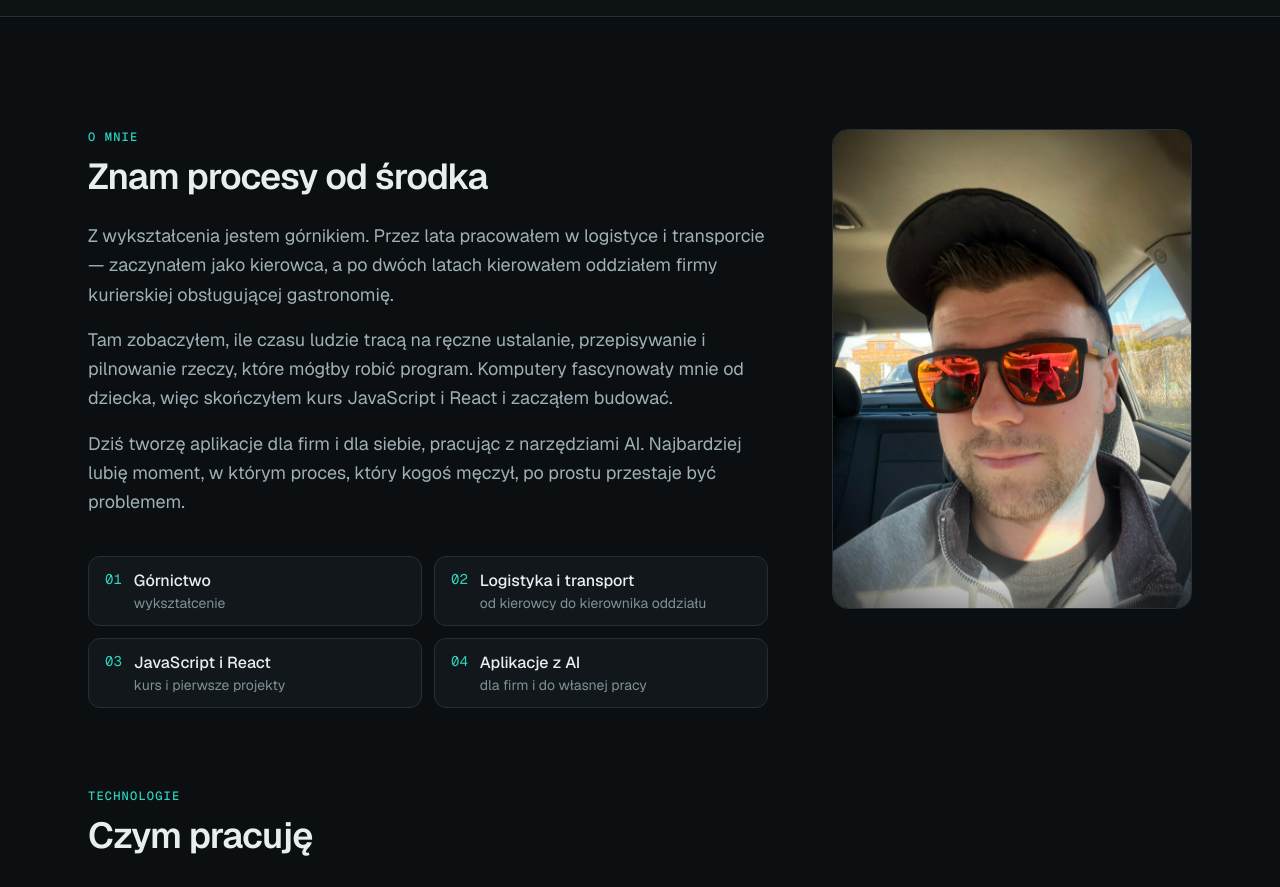
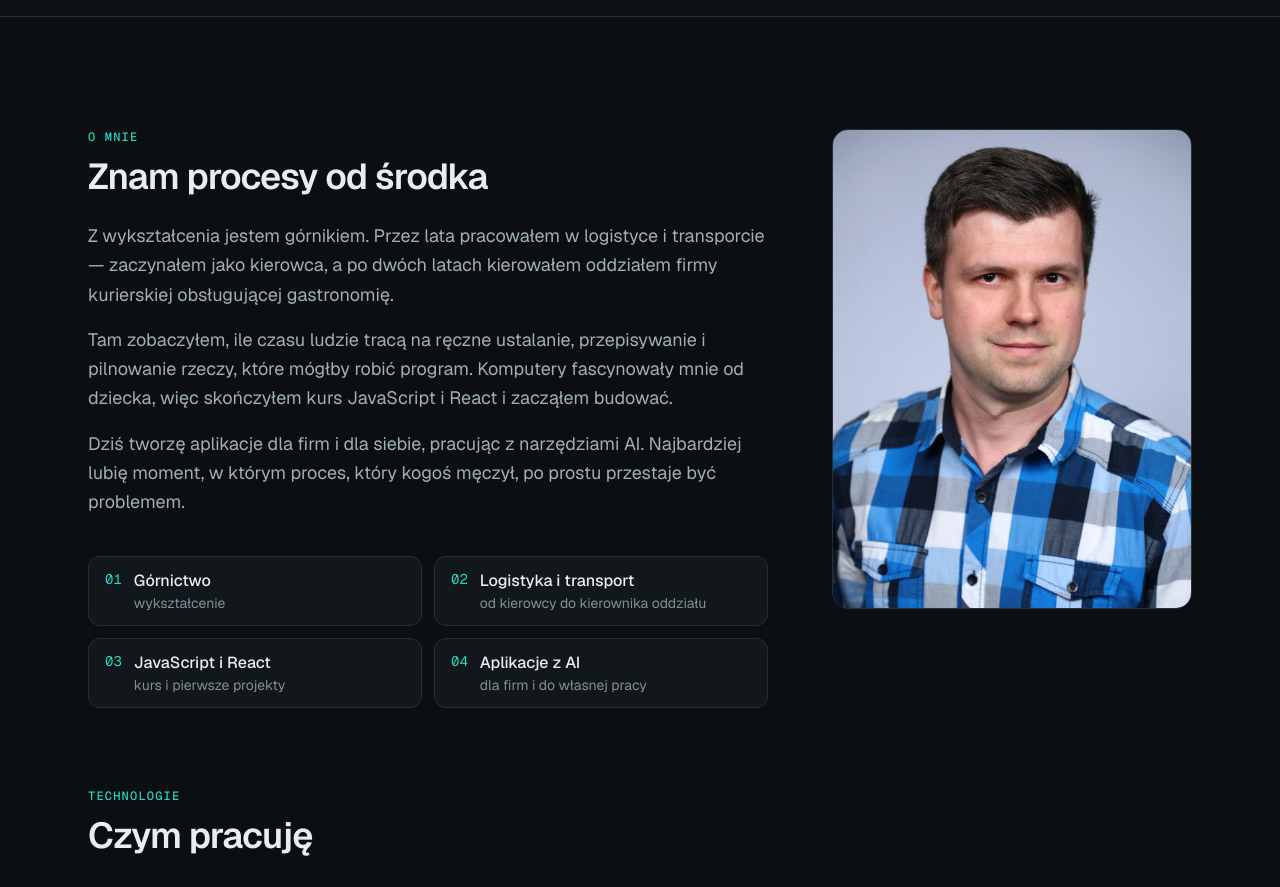
Before and after one commit to Ajek1993/my-portoflio, a Next.js app: page / in a window 1280 px wide. Shown: the part 7560-8447 px from the top of the page. Built offline with nearby package versions, Linux system fonts and the light colour scheme.

Commit message:
feat(about): replace author photo with a professional portrait
- Add optimized author.jpg (1080px, no metadata)
- Point about.photo to the new file

```diff
--- a/src/content/pl.js
+++ b/src/content/pl.js
@@ -195,7 +195,7 @@ export const about = {
     "Tam zobaczyłem, ile czasu ludzie tracą na ręczne ustalanie, przepisywanie i pilnowanie rzeczy, które mógłby robić program. Komputery fascynowały mnie od dziecka, więc skończyłem kurs JavaScript i React i zacząłem budować.",
     "Dziś tworzę aplikacje dla firm i dla siebie, pracując z narzędziami AI. Najbardziej lubię moment, w którym proces, który kogoś męczył, po prostu przestaje być problemem.",
   ],
-  photo: "/selfie.JPEG",
+  photo: "/author.jpg",
   photoAlt: "Arkadiusz Sarach",
   timeline: [
     { label: "Górnictwo", text: "wykształcenie" },
```
Also changed, not shown: public/author.jpg (added).
